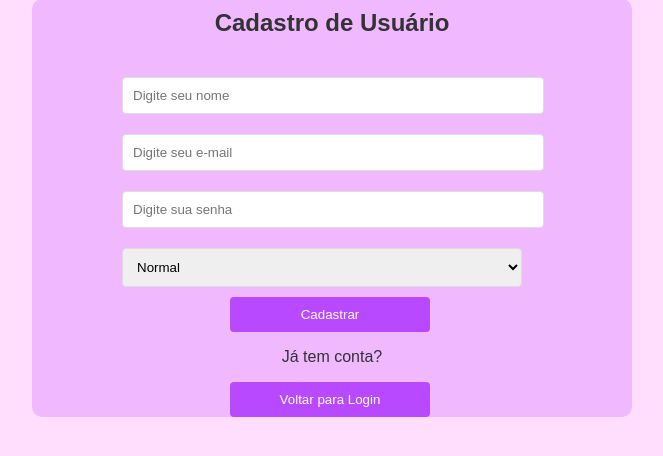
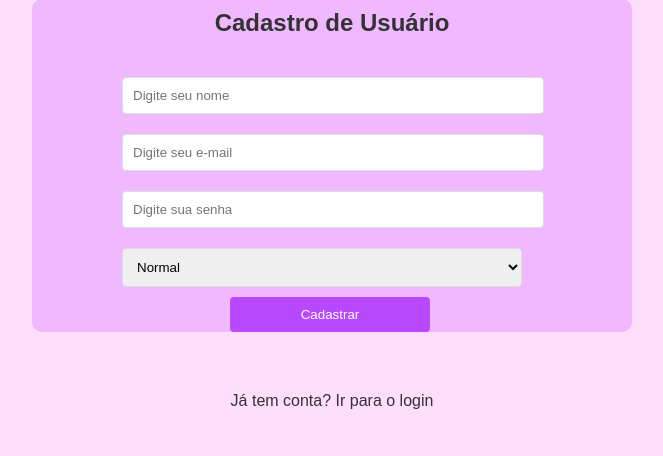
Before and after one commit to LetMatsumoto/WebApp, a PHP site: page /cadastro.php in a window 1280 px wide. Shown: the part 61-517 px from the top of the page, without its empty margins (308-971 px from the left). Run offline with PHP 8.4, Linux system fonts and the light colour scheme.

Commit message:
Pequena atualização
removi três chaves que estavam dando problema

```diff
--- a/WebApp/cadastro.php
+++ b/WebApp/cadastro.php
@@ -41,12 +41,14 @@ if ($_SERVER["REQUEST_METHOD"] === "POST") {
 ?>
 <!DOCTYPE html>
 <html lang="pt-BR">
+
 <head>
     <meta charset="UTF-8">
     <meta name="viewport" content="width=device-width, initial-scale=1.0">
     <title>Cadastro</title>
     <link rel="stylesheet" href="CSS/style.css">
 </head>
+
 <body>
     <div class="cadastro-container">
         <h2>Cadastro de Usuário</h2>
@@ -77,15 +79,12 @@ if ($_SERVER["REQUEST_METHOD"] === "POST") {
                     <option value="A">Administrador</option>
                 </select>
             </div>
-
             <button type="submit">Cadastrar</button>
+    </div>
     </form>
-
-    <p>Já tem conta?</p>
-    <a href="login.php">
-        <button type="button">Voltar para Login</button>
-    </a>
+    <p>Já tem conta? Ir para o login</p>
     </div>
 
 </body>
+
 </html>
--- a/WebApp/login.php
+++ b/WebApp/login.php
@@ -45,9 +45,7 @@ if ($_SERVER['REQUEST_METHOD'] === 'POST') {
 
             }
             }
-        }
-    }
-}
+
 ?>
 <!doctype html>
 <html>
```
Lines whose indentation alone changed are shown as unchanged.
